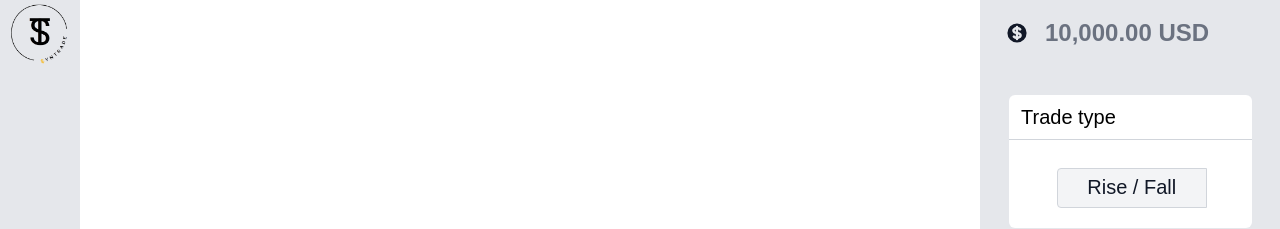
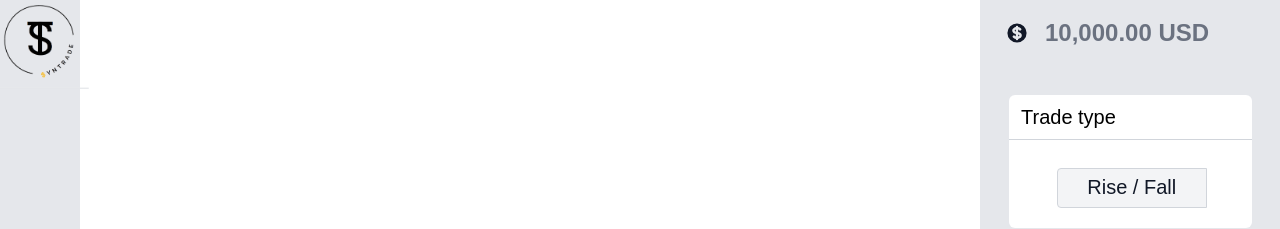
Before and after one commit to akMAL21haKIM/syntrade-frontend, a Next.js app: page / in a window 1280 px wide. Shown: the top 229 px of the page. Built offline with nearby package versions, Linux system fonts and the light colour scheme.

Commit message:
new changes

```diff
--- a/pages/index.js
+++ b/pages/index.js
@@ -11,7 +11,7 @@ export default function App() {
     <div className="flex bg-white font-sans text-gray-900">
       {/* left navbar menu */}
       <aside className="flex h-screen w-20 flex-col items-center border-r bg-gray-200 border-l border-gray-200">
-        <div className="flex h-auto w-full items-center justify-center border-b border-gray-200">
+        <div className="flex scale-125 items-center justify-center border-b border-gray-200">
           <img src={LogoIcon.src} />
         </div>
         <nav className="flex flex-1 flex-col gap-y-4 pt-10 justify-center">
```
Also changed, not shown: public/logo.png.
